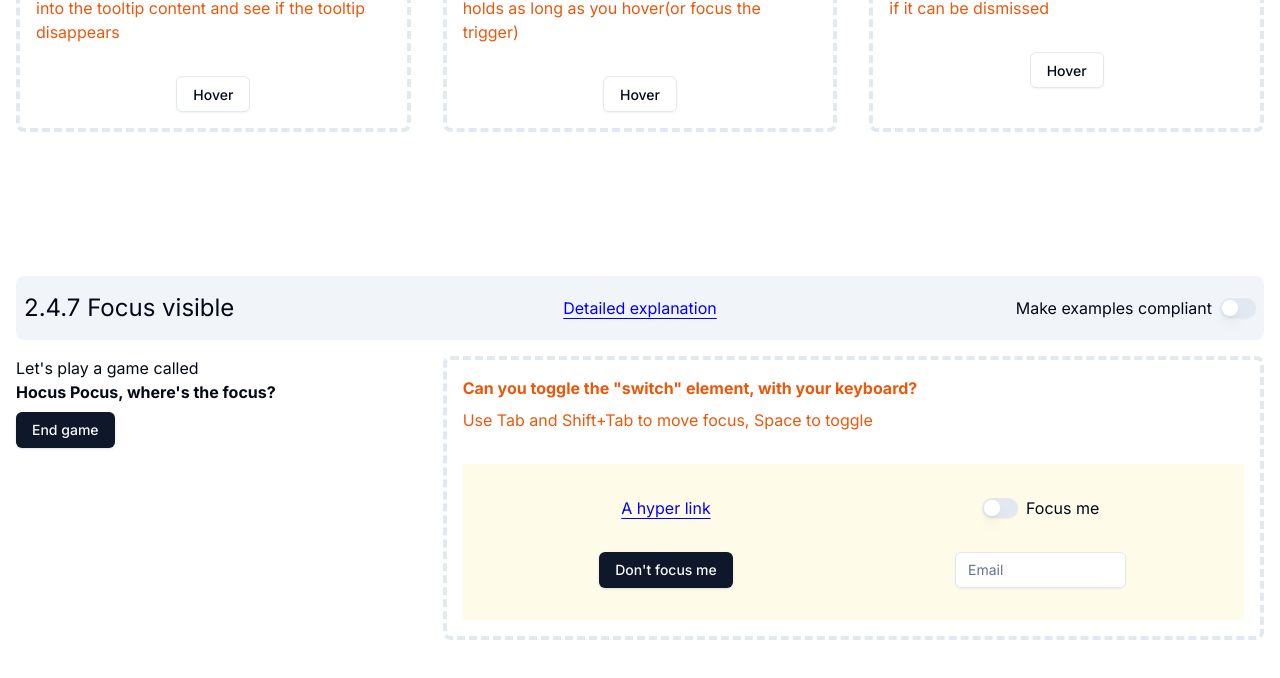
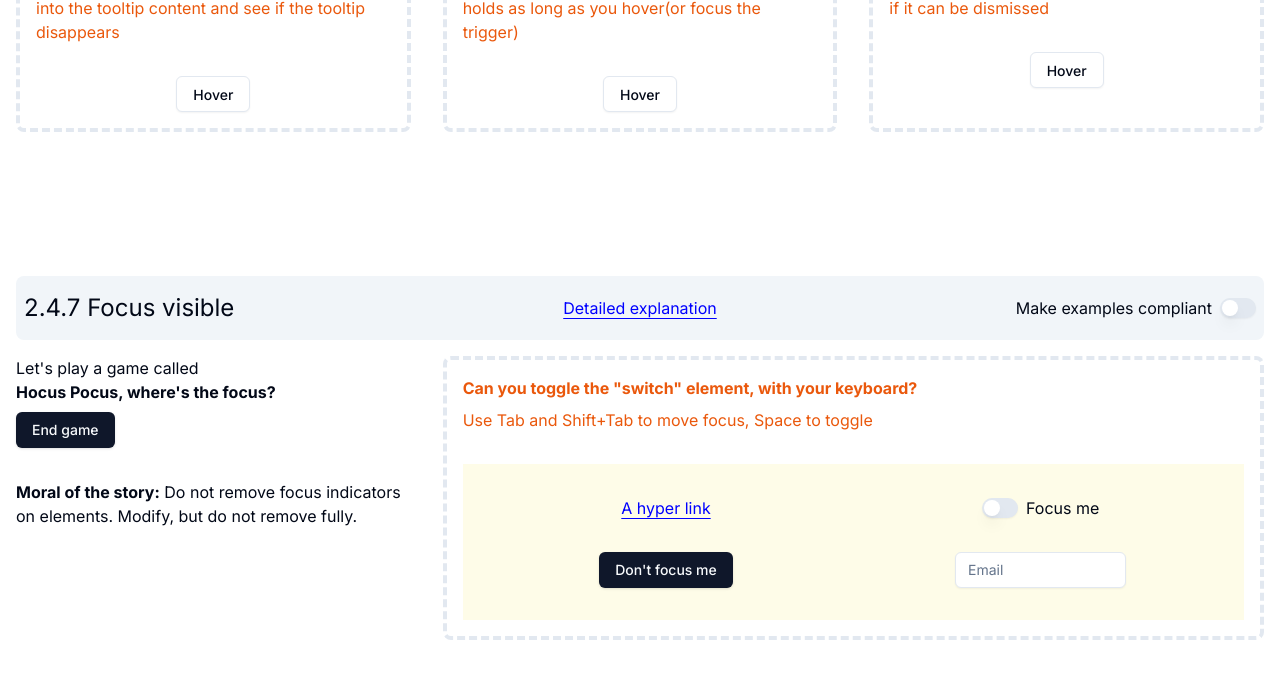
Before and after one commit to vivek-g-browserstack/interactive-wcag-examples, a Next.js app: page / in a window 1280 px wide. Both pictures are taken after a click on the button "Start game". Shown: the part 1147-1825 px from the top of the page. Built offline with nearby package versions, Linux system fonts and the light colour scheme.

Commit message:
Add ids to sections and add text

```diff
--- a/src/components/ContentOnHoverOrFocus/index.tsx
+++ b/src/components/ContentOnHoverOrFocus/index.tsx
@@ -11,7 +11,7 @@ export function ContentOnFocusOrHover() {
     const [isFixed, setIsFixed] = useState(false)
 
     return (
-        <div className="px-4">
+        <section id="content-on-hover-or-focus" className="px-4">
             <div className="grid grid-cols-3 gap-8 justify-between items-center bg-slate-100 rounded-lg px-2 py-4 mb-4">
                 <h2 className="text-2xl">
                     1.4.13 Content on hover or focus
@@ -51,6 +51,6 @@ export function ContentOnFocusOrHover() {
                 </div>
 
             </div>
-        </div >
+        </section>
     )
 }
--- a/src/components/FocusVisible/index.tsx
+++ b/src/components/FocusVisible/index.tsx
@@ -25,7 +25,7 @@ export function FocusVisible() {
     }, [])
 
     return (
-        <div className="px-4">
+        <section id="focus-visible" className="px-4">
             <div className="grid grid-cols-3 gap-8 justify-between items-center bg-slate-100 rounded-lg px-2 py-4 mb-4">
                 <h2 className="text-2xl">
                     2.4.7 Focus visible
@@ -57,6 +57,7 @@ export function FocusVisible() {
                 <div className="col-span-1">
                     <p className="mb-2">Let&apos;s play a game called <br /> <b>Hocus Pocus, where&apos;s the focus?</b></p>
                     <Button
+                        className="mb-8"
                         onClick={() => {
                             setIsGameInProgress((isGameInProgress) => !isGameInProgress)
                             setTimeout(() => {
@@ -66,6 +67,9 @@ export function FocusVisible() {
                     >
                         {isGameInProgress ? `End game` : `Start game`}
                     </Button>
+                    {isGameInProgress &&
+                        <p><b>Moral of the story:</b> Do not remove focus indicators on elements. Modify, but do not remove fully.</p>
+                    }
                 </div>
                 {isGameInProgress &&
                     <div
@@ -95,26 +99,7 @@ export function FocusVisible() {
                             </div>
                         </div>
                     </div>}
-
             </div>
-            {/* <div className="grid grid-cols-3 gap-8">
-                <div className="p-4 rounded-lg border-4 border-dashed border-slate-200">
-                    <h3 className="font-bold mb-2 text-orange-600">Hoverable tooltips</h3>
-                    <p className="text-orange-600 mb-8">Once the tooltip appears, move your mouse into the tooltip content and see if the tooltip disappears</p>
-                    {isFixed ? <HoverableFixed /> : <HoverableBroken />}
-                </div>
-                <div className="p-4 rounded-lg border-4 border-dashed border-slate-200">
-                    <h3 className="font-bold mb-2 text-orange-600">Persistent tooltips</h3>
-                    <p className="text-orange-600 mb-8">Once the tooltip appears, see if the tooltip holds as long as you hover(or focus the trigger)</p>
-                    {isFixed ? <PersistentFixed /> : <PersistentBroken />}
-                </div>
-                <div className="p-4 rounded-lg border-4 border-dashed border-slate-200">
-                    <h3 className="font-bold mb-2 text-orange-600">Dismissible tooltips</h3>
-                    <p className="text-orange-600 mb-8">Once the tooltip appears, press Esc and check if it can be dismissed</p>
-                    {isFixed ? <DismissibleFixed /> : <DismissibleBroken />}
-                </div>
-
-            </div> */}
-        </div >
+        </section>
     )
 }
--- a/src/components/TextSpacing/index.tsx
+++ b/src/components/TextSpacing/index.tsx
@@ -19,7 +19,7 @@ export function TextSpacing() {
     // const [applyWCAGValues, setApplyWCAGValues] = useState(true)
 
     return (
-        <div className="px-4">
+        <section id="text-spacing" className="px-4">
             {true &&
                 <style>
                     {`
@@ -68,7 +68,7 @@ export function TextSpacing() {
                 <span className="flex items-center">
                     WCAG recommended text spacing values are applied to examples
                     <TooltipProvider>
-                        <Tooltip delayDuration={200}>
+                        <Tooltip delayDuration={200} defaultOpen={true}>
                             <TooltipTrigger asChild>
                                 <Button variant="ghost" className="w-fit mx-auto px-2 py-0">ⓘ</Button>
                             </TooltipTrigger>
@@ -102,6 +102,6 @@ export function TextSpacing() {
                 </div>
 
             </div>
-        </div>
+        </section>
     )
 }
```
